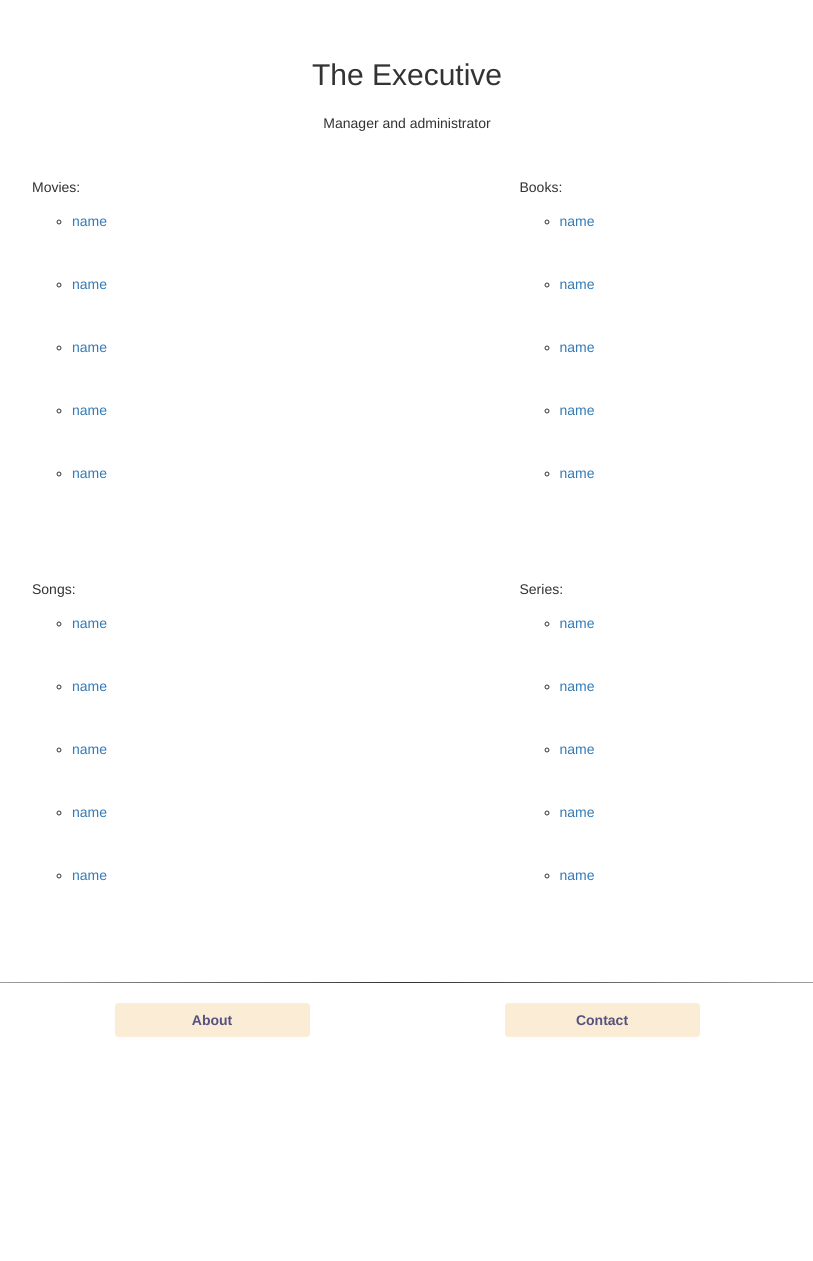
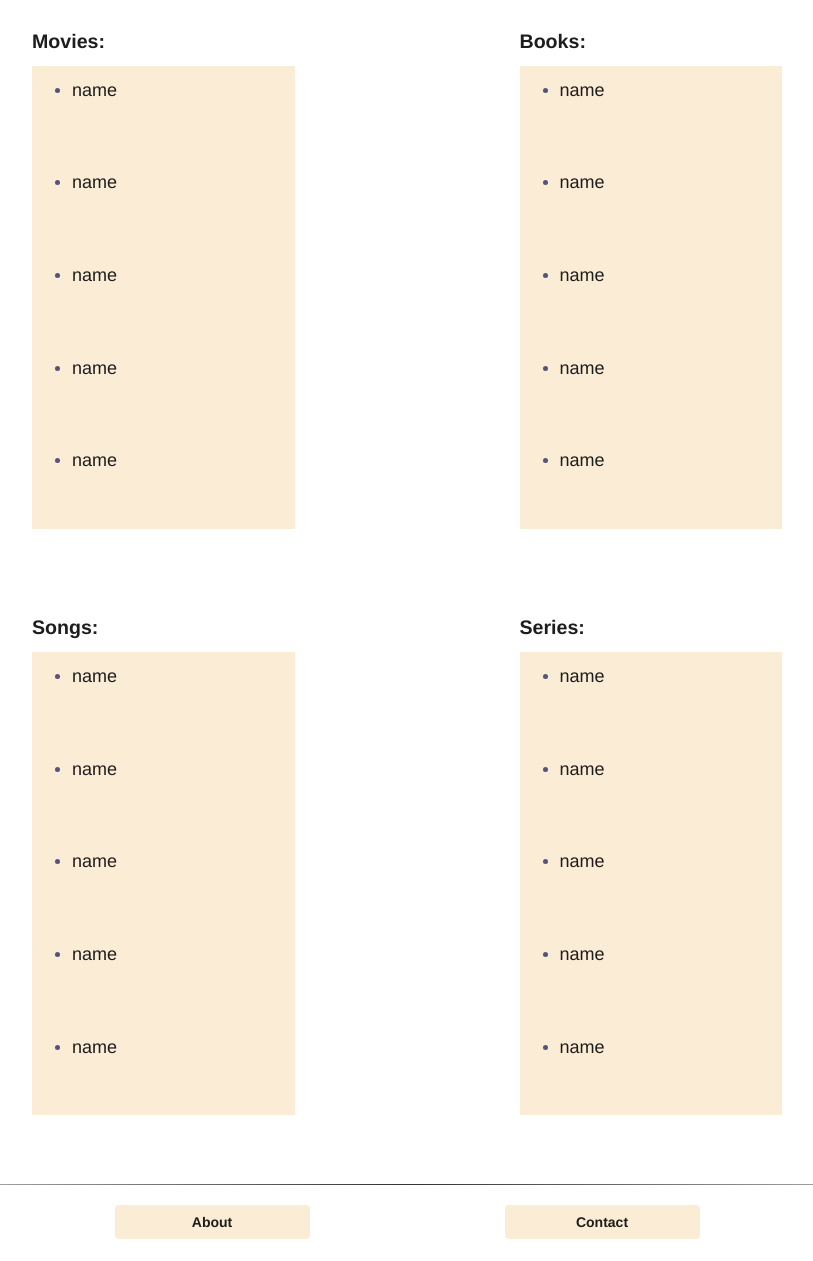
Before and after one commit to JurajMarkesic2/ReccSite, a Django app: page /1/ in a window 1280 px wide. Shown: the part 439-1700 px from the top of the page, without its empty margins (233-1046 px from the left). Before the commit the page ends 1476 px from the top, so only its background shows below. Run offline with Django 3.2, Linux system fonts and the light colour scheme; data comes from the database, SQL or seed files in the repository; both versions use the stored data as it was after the commit; some libraries are stand-ins or nearby versions.

Commit message:
result page design started

```diff
--- a/mysite/general/models.py
+++ b/mysite/general/models.py
@@ -34,18 +34,23 @@
 	books_name1 = models.CharField(max_length=160, default="name")
 	books_link1 = models.URLField(default="https://www.amazon.com")
 	books_wiki1 = models.URLField(default="https://wikipedia.com")
+	books_audible1 = models.URLField(default="http://www.audible.com")
 	books_name2 = models.CharField(max_length=160, default="name")
 	books_link2 = models.URLField(default="https://www.amazon.com")
 	books_wiki2 = models.URLField(default="https://wikipedia.com")
+	books_audible2 = models.URLField(default="http://www.audible.com")
 	books_name3 = models.CharField(max_length=160, default="name")
 	books_link3 = models.URLField(default="https://www.amazon.com")
 	books_wiki3 = models.URLField(default="https://wikipedia.com")
+	books_audible3 = models.URLField(default="http://www.audible.com")
 	books_name4 = models.CharField(max_length=160, default="name")
 	books_link4 = models.URLField(default="https://www.amazon.com")
 	books_wiki4 = models.URLField(default="https://wikipedia.com")
+	books_audible4 = models.URLField(default="http://www.audible.com")
 	books_name5 = models.CharField(max_length=160, default="name")
 	books_link5 = models.URLField(default="https://www.amazon.com")
 	books_wiki5 = models.URLField(default="https://wikipedia.com")
+	books_audible5 = models.URLField(default="http://www.audible.com")
 
 	songs_name1 = models.CharField(max_length=160, default="name")
 	songs_link1 = models.URLField(default="https://www.amazon.com")
--- a/mysite/general/static/general/css/custom.css
+++ b/mysite/general/static/general/css/custom.css
@@ -242,17 +242,38 @@
 ************************/
 
 #typeIMG {
-    margin-top: 4%;
+    margin-top: 3%;
+    max-height: 150px;
 }
 
-#title {
-    margin-top: 5%;
+#title1 {
+    margin-top: 3%;
     text-align: center;
+    font-size: 250%;
+    font-weight: bold;
+}
+
+.listItems li {
+    color: #56527F;
+    list-style-type: disc;
+    font-size: 120%;
+}
+
+
+.listItems li p {
+   font-size: 18px;
+    color: #1d1d1d;
+
+}
+
+ul .listItems{
+    background-color: #FBECD5;
 }
 
 #desc {
     margin-top: 1%;
     text-align: center;
+    font-size: 160%;
 }
 
 @media (min-width:768px) {
@@ -529,6 +550,18 @@
 
 
 
+
+.typeName {
+    margin-top: 7%;
+    font-weight: bold;
+    font-size: 140%;
+    color: #1d1d1d;
+
+}
+
+
+
+
 /***********************
   footer
 ************************/
@@ -539,6 +572,7 @@
   min-height: 100%;
   display: flex;
   flex-direction: column;
+  color: #1d1d1d;
 }
 .push {
   flex: 1;
@@ -557,7 +591,7 @@
 }
 .footBut {
     background-color: #FBECD5;
-    color: #56527f;
+    color: #1d1d1d;
     font-weight: bold;
   }
 
@@ -576,6 +610,7 @@
 
 html,body {
     height:100.1%;
+
 }
 
 /***********************
--- a/mysite/general/templates/general/about.html
+++ b/mysite/general/templates/general/about.html
@@ -6,7 +6,7 @@
 	<div class="container">
 	<h1 id="aboutTitle" class="text-center">About us</h1>
 	<div id="aboutContent" class="col-xs-10 col-xs-offset-1 col-sm-8 col-sm-offset-2 col-md-8 col-md-offset-2">
-		<p>Here at Site_name we try to help You discover something new depending on your personality. The little personality test we use is based on the Myers-Brigg Type Indicator (MBTI). It does not show how "good" you are or how skilled you are. It just shows something about the way you function. Using that we can try to present to you some entertainment you might like.</p>
+		<p class="text-center">Here at Site_name we try to help You discover something new depending on your personality. The little personality test we use is based on the Myers-Brigg Type Indicator (MBTI). It does not show how "good" you are or how skilled you are. It just shows something about the way you function. Using that we can try to present to you some entertainment you might like.</p>
 	</div>
 	</div>
 
--- a/mysite/general/templates/general/contact.html
+++ b/mysite/general/templates/general/contact.html
@@ -3,7 +3,7 @@
 {% block content %}
 	<title>Contact - Site name</title>
 	<div id="ctIntro">
-		<p>Have some questions or feedback? Feel free to contact us.</p>
+		<p class="text-center">Have some questions or feedback? Feel free to contact us.</p>
 	</div>
 
 	<form id="ctForm" role="form" action="" method="post">
--- a/mysite/general/templates/general/result.html
+++ b/mysite/general/templates/general/result.html
@@ -6,18 +6,18 @@
 	<div class="container">
 		<img id="typeIMG" src={{ res.typeImg }} class="responsive-img center-block" alt="type photo" style="max-width:60%">
 		<div class="row">
-			<h2 id="title" class="col-xs-8 col-xs-offset-2 col-sm-6 col-sm-offset-3 col-md-4 col-md-offset-4" > {{ res.title }} </h2>
+			<h2 id="title1" class="col-xs-8 col-xs-offset-2 col-sm-6 col-sm-offset-3 col-md-4 col-md-offset-4" > {{ res.title }} </h2>
 		</div>
 		<div class="row">
 			<p id="desc" class="col-xs-8 col-xs-offset-2 col-sm-6 col-sm-offset-3 col-md-4 col-md-offset-4"> {{ res.description }} </p>
 		</div>
 		<div class="row" id="row1">
 			<ul style="list-style-type:none" class="col-xs-10 col-xs-offset-1 col-sm-3 col-sm-offset-3 col-md-3 col-md-offset-2">
-				<li>Movies:
+				<li style="list-style-type:none"><p class="typeName">Movies:</p>
 					<ul class="listItems">
 
 						<li id="item1">
-							<a href={{ res.movies_link1 }}>{{ res.movies_name1 }}</a>
+							<p>{{ res.movies_name1 }}</p>
 								<ul class="resultIcons1">
 									<li class="resultIcon1"><a href={{ res.movies_link1 }}>AMZ</a></li>
 									<li class="resultIcon1"><a href={{ res.movies_imdb1 }}>IMDB</a></li>
@@ -25,7 +25,7 @@
 								</ul>
 							</li>
 						<li id="item2" >
-							<a href={{ res.movies_link2 }}>{{ res.movies_name2 }}</a>
+							<p>{{ res.movies_name2 }}</p>
 								<ul class="resultIcons2">
 								<li class="resultIcon1"><a href={{ res.movies_link2 }}>AMZ</a></li>
 								<li class="resultIcon1"><a href={{ res.movies_imdb2 }}>IMDB</a></li>
@@ -34,7 +34,7 @@
 						</li>
 
 						<li id="item3" >
-							<a href={{ res.movies_link3 }}>{{ res.movies_name3 }}</a>
+							<p>{{ res.movies_name3 }}</p>
 							<ul class="resultIcons3">
 								<li class="resultIcon1"><a href={{ res.movies_link3 }}>AMZ</a></li>
 								<li class="resultIcon1"><a href={{ res.movies_imdb3 }}>IMDB</a></li>
@@ -42,7 +42,7 @@
 							</ul>
 						</li>
 						<li id="item4" >
-							<a href={{ res.movies_link4 }}>{{ res.movies_name4 }}</a>
+							<p>{{ res.movies_name4 }}</p>
 							<ul class="resultIcons4">
 								<li class="resultIcon1"><a href={{ res.movies_link4 }}>AMZ</a></li>
 								<li class="resultIcon1"><a href={{ res.movies_imdb4 }}>IMDB</a></li>
@@ -51,7 +51,7 @@
 							</ul>
 						</li>
 						<li id="item5" >
-							<a href={{ res.movies_link5 }}>{{ res.movies_name5 }}</a>
+							<p>{{ res.movies_name5 }}</p>
 							<ul class="resultIcons5">
 								<li class="resultIcon1"><a href={{ res.movies_link5 }}>AMZ</a></li>
 								<li class="resultIcon1"><a href={{ res.movies_imdb5 }}>IMDB</a></li>
@@ -64,42 +64,47 @@
 				</li>
 			</ul>
 			<ul style="list-style-type:none" class="col-xs-10 col-xs-offset-1 col-sm-3 col-sm-offset-1 col-md-3 col-md-offset-2">
-				<li>Books:
+				<li style="list-style-type:none"><p class="typeName">Books:</p>
 					<ul class="listItems">
-						<li id="item6"><a href={{ res.books_link1 }}>{{ res.books_name1 }}</a>
+						<li id="item6"><p>{{ res.books_name1 }}</p>
 						<ul class="resultIcons6">
 							<li class="resultIcon1"><a href={{ res.books_link1  }}>AMZ</a></li>
+							<li class="resultIcon1"><a href={{ res.songs_audible1  }}>AUD</a></li>
 							<li><a href={{ res.movies_wiki1 }}>WIKI</a></li>
 						</ul>
 						</li>
 
-						<li id="item7"><a href={{ res.books_link2 }}>{{ res.books_name2 }}</a>
+						<li id="item7"><p>{{ res.books_name2 }}</p>
 							<ul class="resultIcons7">
 							<li class="resultIcon1"><a href={{ res.books_link2 }}>AMZ</a></li>
+							<li class="resultIcon1"><a href={{ res.songs_audible2  }}>AUD</a></li>
 							<li><a href={{ res.movies_wiki2 }}>WIKI</a></li>
 						</ul>
 						</li>
 
 
-						<li id="item8"><a href={{ res.books_link3 }}>{{ res.books_name3 }}</a>
+						<li id="item8"><p>{{ res.books_name3 }}</p>
 							<ul class="resultIcons8">
 							<li class="resultIcon1"><a href={{ res.books_link3  }}>AMZ</a></li>
+							<li class="resultIcon1"><a href={{ res.songs_audible3  }}>AUD</a></li>
 							<li><a href={{ res.movies_wiki3 }}>WIKI</a></li>
 						</ul>
 						</li>
 
 
-						<li id="item9"><a href={{ res.books_link4 }}>{{ res.books_name4 }}</a>
+						<li id="item9"><p>{{ res.books_name4 }}</p>
 							<ul class="resultIcons9">
 							<li class="resultIcon1"><a href={{ res.books_link4  }}>AMZ</a></li>
+							<li class="resultIcon1"><a href={{ res.songs_audible4  }}>AUD</a></li>
 							<li><a href={{ res.movies_wiki4 }}>WIKI</a></li>
 						</ul>
 						</li>
 
 
-						<li id="item10"><a href={{ res.books_link5 }}>{{ res.books_name5 }}</a>
+						<li id="item10"><p>{{ res.books_name5 }}</p>
 							<ul class="resultIcons10">
 							<li class="resultIcon1"><a href={{ res.books_link5 }}>AMZ</a></li>
+							<li class="resultIcon1"><a href={{ res.songs_audible5  }}>AUD</a></li>
 							<li><a href={{ res.movies_wiki5 }}>WIKI</a></li>
 						</ul>
 						</li>
@@ -111,49 +116,49 @@
 		</div>
 		<div class="row" id="row2">
 			<ul style="list-style-type:none" class="col-xs-10 col-xs-offset-1 col-sm-3 col-sm-offset-3 col-md-3 col-md-offset-2">
-				<li>Songs:
+				<li style="list-style-type:none"><p class="typeName">Songs:</p>
 					<ul class="listItems">
-						<li id="item11"><a href={{ res.songs_link1 }}>{{ res.songs_name1 }}</a>
+						<li id="item11"><p>{{ res.songs_name1 }}</p>
 							<ul class="resultIcons11">
 							<li class="resultIcon1"><a href={{ res.songs_link1 }}>AMZ</a></li>
 							<li class="resultIcon1"><a href={{ res.movies_wiki1 }}>WIKI</a></li>
-							<li><a href={{ res.songs_youtube1 }}>YT</a></li>
+							<li><a href={{ res.songs_youtube1 }}>YTB</a></li>
 						</ul>
 						</li>
 
 
-						<li id="item12"><a href={{ res.songs_link2 }}>{{ res.songs_name2 }}</a>
+						<li id="item12"><p>{{ res.songs_name2 }}</p>
 							<ul class="resultIcons12">
 							<li class="resultIcon1"><a href={{ res.songs_link2 }}>AMZ</a></li>
 							<li class="resultIcon1"><a href={{ res.movies_wiki2 }}>WIKI</a></li>
-							<li><a href={{ res.songs_youtube2 }}>YT</a></li>
+							<li><a href={{ res.songs_youtube2 }}>YTB</a></li>
 						</ul>
 						</li>
 
 
-						<li id="item13"><a href={{ res.songs_link3 }}>{{ res.songs_name3 }}</a>
+						<li id="item13"><p>{{ res.songs_name3 }}</p>
 							<ul class="resultIcons13">
 							<li class="resultIcon1"><a href={{ res.songs_link3}}>AMZ</a></li>
 							<li class="resultIcon1"><a href={{ res.movies_wiki3 }}>WIKI</a></li>
-							<li><a href={{ res.songs_youtube3 }}>YT</a></li>
+							<li><a href={{ res.songs_youtube3 }}>YTB</a></li>
 						</ul>
 						</li>
 
 
-						<li id="item14"><a href={{ res.songs_link4 }}>{{ res.songs_name4 }}</a>
+						<li id="item14"><p>{{ res.songs_name4 }}</p>
 							<ul class="resultIcons14">
 							<li class="resultIcon1"><a href={{ res.songs_link4 }}>AMZ</a></li>
 							<li class="resultIcon1"><a href={{ res.movies_wiki4 }}>WIKI</a></li>
-							<li><a href={{ res.songs_youtube4 }}>YT</a></li>
+							<li><a href={{ res.songs_youtube4 }}>YTB</a></li>
 						</ul>
 						</li>
 
 
-						<li id="item15"><a href={{ res.songs_link5 }}>{{ res.songs_name5 }}</a>
+						<li id="item15"><p>{{ res.songs_name5 }}</p>
 							<ul class="resultIcons15">
 							<li class="resultIcon1"><a href={{ res.songs_link5 }}>AMZ</a></li>
 							<li class="resultIcon1"><a href={{ res.movies_wiki5 }}>WIKI</a></li>
-							<li><a href={{ res.songs_youtube5 }}>YT</a></li>
+							<li><a href={{ res.songs_youtube5 }}>YTB</a></li>
 						</ul>
 						</li>
 
@@ -162,9 +167,9 @@
 				</li>
 			</ul>
 			<ul style="list-style-type:none" class="col-xs-10 col-xs-offset-1 col-sm-3 col-sm-offset-1 col-md-3 col-md-offset-2">
-				<li>Series:
+				<li style="list-style-type:none"><p class="typeName">Series:</p>
 					<ul class="listItems">
-						<li id="item16"><a href={{ res.series_link1 }}>{{ res.series_name1 }}</a>
+						<li id="item16"><p>{{ res.series_name1 }}</p>
 							<ul class="resultIcons16">
 							<li class="resultIcon1"><a href={{ res.series_link1 }}>AMZ</a></li>
 							<li class="resultIcon1"><a href={{ res.series_imdb1 }}>IMDB</a></li>
@@ -173,7 +178,7 @@
 						</li>
 
 
-						<li id="item17"><a href={{ res.series_link2 }}>{{ res.series_name2 }}</a>
+						<li id="item17"><p>{{ res.series_name2 }}</p>
 							<ul class="resultIcons17">
 							<li class="resultIcon1"><a href={{ res.series_link2 }}>AMZ</a></li>
 							<li class="resultIcon1"><a href={{ res.series_imdb2 }}>IMDB</a></li>
@@ -182,7 +187,7 @@
 						</li>
 
 
-						<li id="item18"><a href={{ res.series_link3 }}>{{ res.series_name3 }}</a>
+						<li id="item18"><p>{{ res.series_name3 }}</p>
 							<ul class="resultIcons18">
 							<li class="resultIcon1"><a href={{ res.series_link3 }}>AMZ</a></li>
 							<li class="resultIcon1"><a href={{ res.series_imdb3 }}>IMDB</a></li>
@@ -191,7 +196,7 @@
 						</li>
 
 
-						<li id="item19"><a href={{ res.series_link4 }}>{{ res.series_name4 }}</a>
+						<li id="item19"><p>{{ res.series_name4 }}</p>
 							<ul class="resultIcons19">
 							<li class="resultIcon1"><a href={{ res.series_link4 }}>AMZ</a></li>
 							<li class="resultIcon1"><a href={{ res.series_imdb4 }}>IMDB</a></li>
@@ -200,7 +205,7 @@
 						</li>
 
 
-						<li id="item20"><a href={{ res.series_link5 }}>{{ res.series_name5 }}</a>
+						<li id="item20"><p>{{ res.series_name5 }}</p>
 							<ul class="resultIcons20">
 							<li class="resultIcon1"><a href={{ res.series_link5 }}>AMZ</a></li>
 							<li class="resultIcon1"><a href={{ res.series_imdb5 }}>IMDB</a></li>
```
Also changed, not shown: mysite/db.sqlite3, mysite/general/migrations/0008_auto_20160802_1759.py (added).
